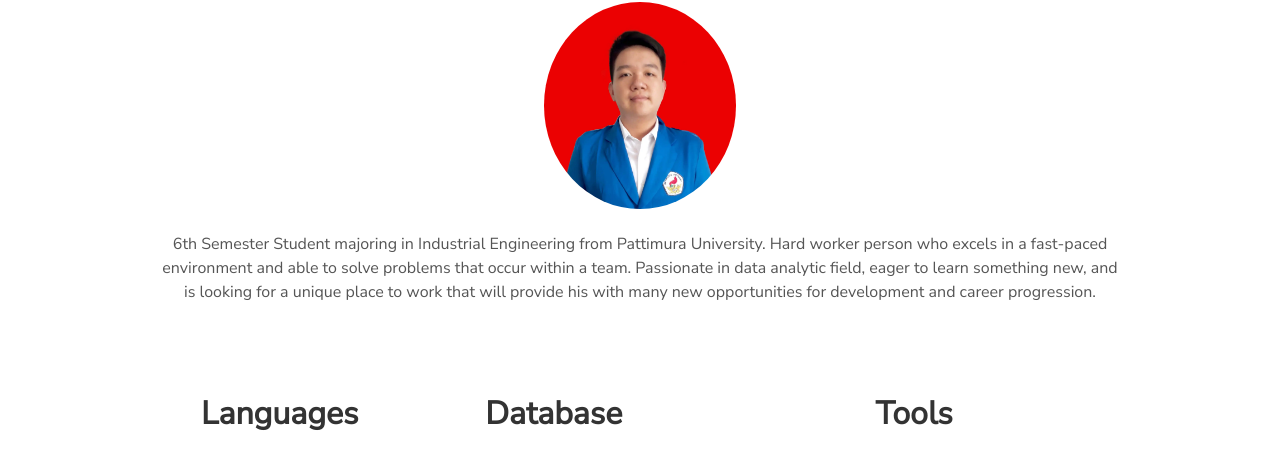
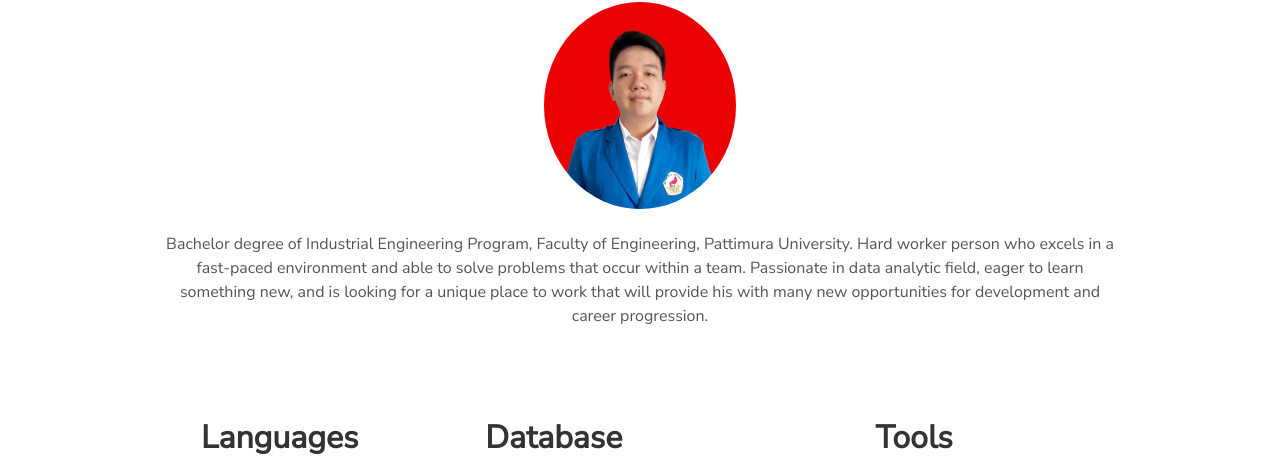
Before and after one commit to Samgoesniady/Samgoesniady.github.io, a plain HTML site: page index.html in a window 1280 px wide. Shown: the part 955-1411 px from the top of the page. Drawn offline with nearby package versions, Linux system fonts and the light colour scheme.

Commit message:
Update index.html

```diff
--- a/index.html
+++ b/index.html
@@ -75,7 +75,7 @@
           />
         </picture>
         <p>
-          6th Semester Student majoring in Industrial Engineering from Pattimura University.
+          Bachelor degree of Industrial Engineering Program, Faculty of Engineering, Pattimura University.
           Hard worker person who excels in a fast-paced environment and able to solve problems
           that occur within a team. Passionate in data analytic field, eager to learn something new,
           and is looking for a unique place to work that will provide his with
```
